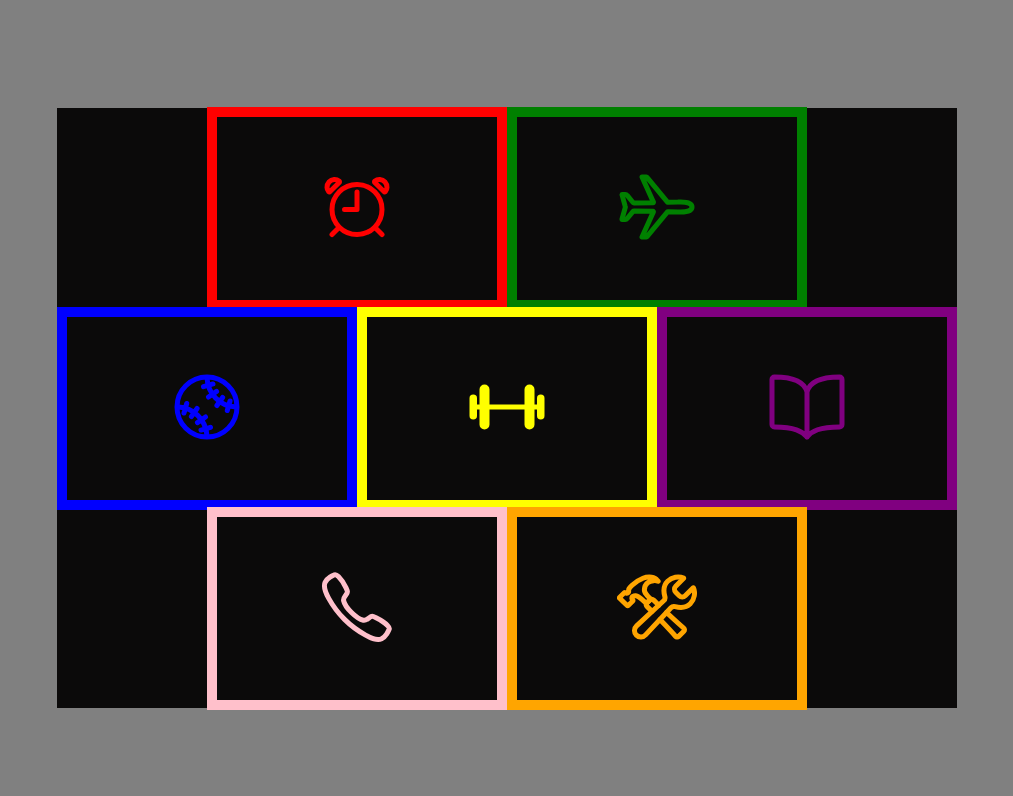
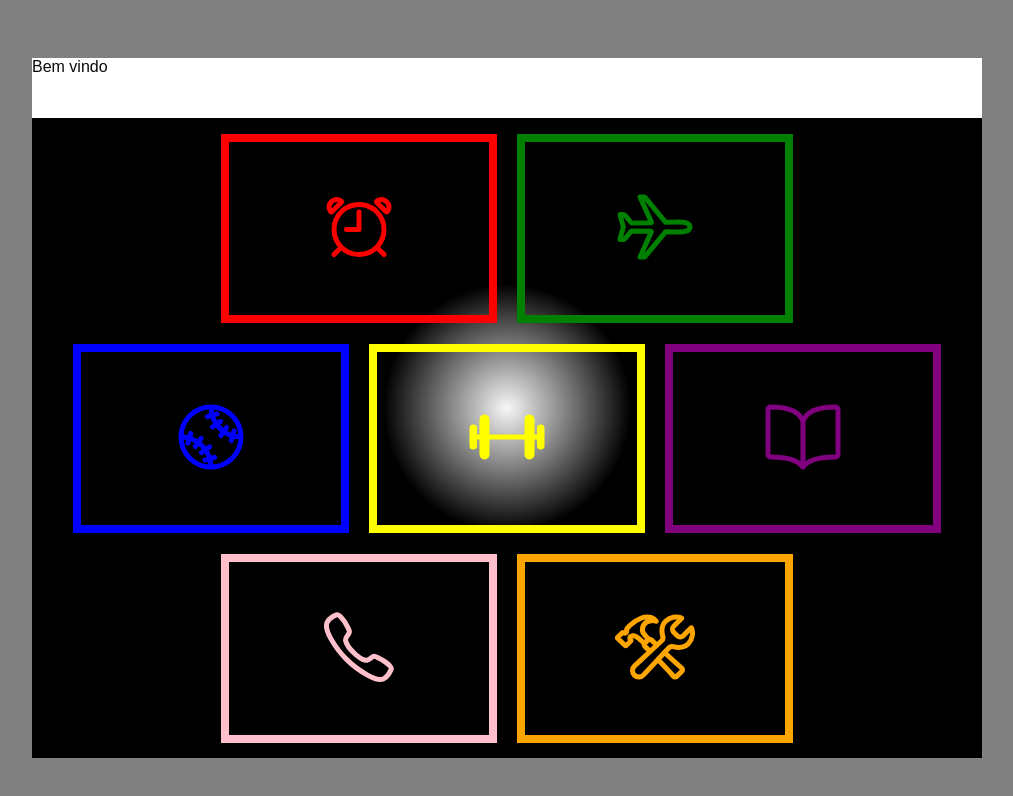
Before and after one commit to WerbssonSaymon/Interfaces, a plain HTML site: page sistema-apps-carros/index.html in a window 1280 px wide. Shown: the whole page, without its empty margins (141-1154 px from the left). Drawn offline with nearby package versions, Linux system fonts and the light colour scheme.

Commit message:
animação css

```diff
--- a/sistema-apps-carros/index.html
+++ b/sistema-apps-carros/index.html
@@ -8,6 +8,9 @@
 </head>
 <body>
     <div class="app">
+        <div class="hero">
+            <span>Bem vindo</span>
+        </div>
         <div class="row">
             <button class="red-btn" type="button">
                 <ion-icon class="red-icon" name="alarm-outline"></ion-icon>
--- a/sistema-apps-carros/style/main.scss
+++ b/sistema-apps-carros/style/main.scss
@@ -2,6 +2,8 @@ $color1: #808080;
 $color2: #0b0a0a;
 $color3: #ffffff;
 $color4: transparent;
+$color5: rgb(247,247,247);
+$color6: radial-gradient(circle, rgba(247,247,247,1) 0%, rgba(0,0,0,1) 21%);
 
 @mixin flex {
     display: flex;
@@ -10,12 +12,22 @@ $color4: transparent;
 }
 
 @each $border-color in red, green, blue, yellow, purple, pink, orange {
-    .#{$border-color}-btn { border: 10px solid $border-color;}
+    .#{$border-color}-btn { border: 8px solid $border-color;}
 }
 
 @each $color in red, green, blue, yellow, purple, pink, orange {
     .#{$color}-icon { color: $color;}
 }
+
+@keyframes down-up {
+    from {
+      padding: 35px 70px;
+    }
+
+    to {
+      padding: 50px 95px;
+    }
+  }
 
 * {
     box-sizing: border-box;
@@ -30,21 +42,37 @@ body {
 }
 
 .app {
-    background-color: $color2;
+    background: $color6;
     color: $color3;
-    width: 900px;
-    height: 600px;
+    width: 950px;
+    height: 700px;
+
+    .hero {
+        background-color: $color3;
+        width: 950px;
+        height: 60px;
+
+        span {
+            color: $color2;
+        }
+    }
 
     .row {
         width: 100%;
         height: 200px;
-        margin: 0 auto;
+        margin: 10px auto;
         @include flex;
 
         button {
-            padding: 50px 100px;
+            padding: 45px 90px;
             cursor: pointer;
             background-color: $color4;
+            margin: auto 10px;
+
+            &:hover {
+                animation-duration: 1.3s;
+                animation-name: down-up;
+            }
 
             ion-icon {
                 font-size: 80px;
```
Also changed, not shown: sistema-apps-carros/style/main.css, 1 other file.
